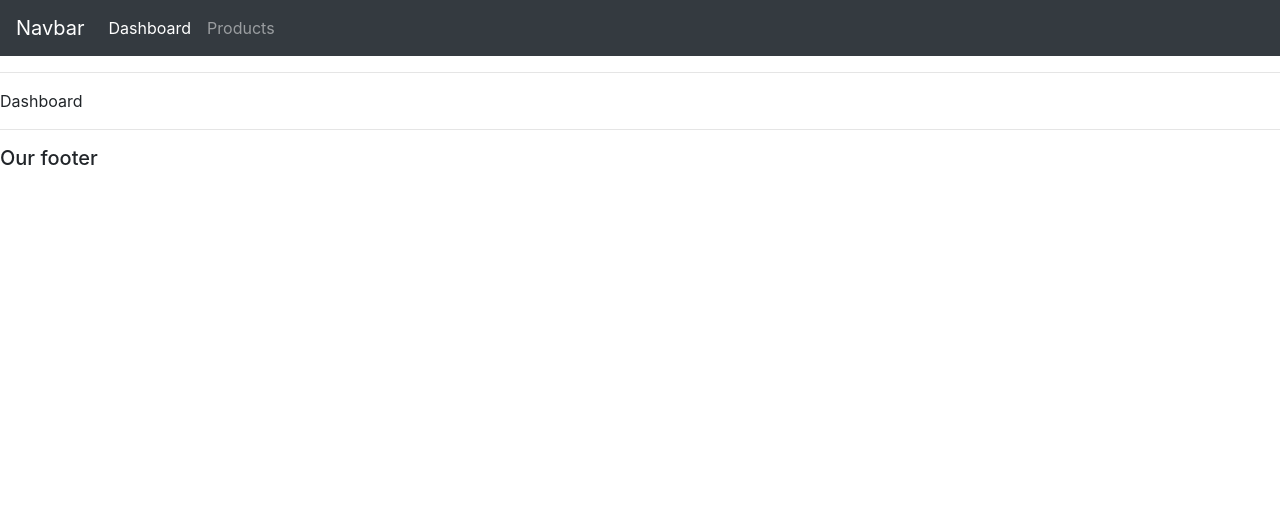
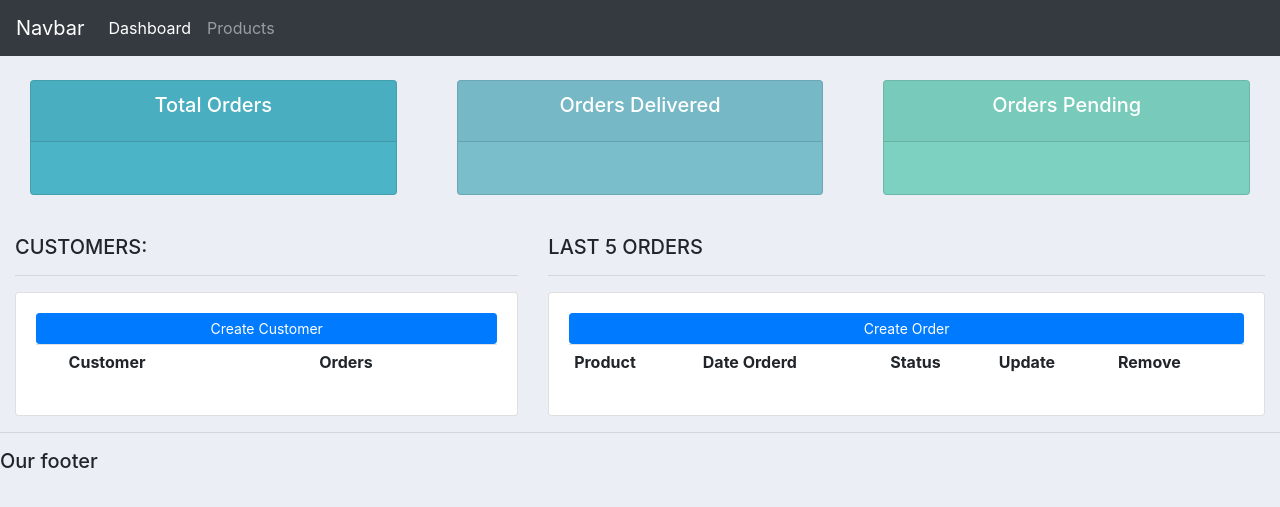
Before and after one commit to yoshuanl/django-practice, a Django app: template accounts/templates/accounts/dashboard.html in a window 1280 px wide. Shown: the top 507 px of the page. Run offline with Django 3.2, Linux system fonts and the light colour scheme; the template is opened without the code that fills it, so the values that code supplies are empty; some libraries are stand-ins or nearby versions.

Commit message:
add template from instructor

```diff
--- a/accounts/templates/accounts/dashboard.html
+++ b/accounts/templates/accounts/dashboard.html
@@ -2,6 +2,45 @@
 
 {% block content %}
 
-<p>Dashboard</p>
+{% include 'accounts/status.html' %}
+
+<br>
+
+<div class="row">
+    <div class="col-md-5">
+        <h5>CUSTOMERS:</h5>
+        <hr>
+        <div class="card card-body">
+            <a class="btn btn-primary  btn-sm btn-block" href="">Create Customer</a>
+            <table class="table table-sm">
+                <tr>
+                    <th></th>
+                    <th>Customer</th>
+                    <th>Orders</th>
+                </tr>
+
+            </table>
+        </div>
+    </div>
+
+    <div class="col-md-7">
+        <h5>LAST 5 ORDERS</h5>
+        <hr>
+        <div class="card card-body">
+            <a class="btn btn-primary  btn-sm btn-block" href="">Create Order</a>
+            <table class="table table-sm">
+                <tr>
+                    <th>Product</th>
+                    <th>Date Orderd</th>
+                    <th>Status</th>
+                    <th>Update</th>
+                    <th>Remove</th>
+                </tr>
+
+            </table>
+        </div>
+    </div>
+
+</div>
 
 {% endblock %}
--- a/accounts/templates/accounts/main.html
+++ b/accounts/templates/accounts/main.html
@@ -5,16 +5,37 @@
     <title>CRM</title>
     <link rel="stylesheet" href="https://stackpath.bootstrapcdn.com/bootstrap/4.3.1/css/bootstrap.min.css"
         integrity="sha384-ggOyR0iXCbMQv3Xipma34MD+dH/1fQ784/j6cY/iJTQUOhcWr7x9JvoRxT2MZw1T" crossorigin="anonymous">
+    <style>
+        /* #logo {} */
+
+        body {
+            background-color: #ebeff5;
+        }
+
+
+        #total-orders {
+            background-color: #4cb4c7;
+        }
+
+
+        #orders-delivered {
+            background-color: #7abecc;
+        }
+
+        #orders-pending {
+            background-color: #7CD1C0;
+        }
+    </style>
 </head>
 
 <body>
     {% include 'accounts/navbar.html' %}
+    <div class="container-fluid">
+        {% block content %}
+        {% endblock %}
+    </div>
+
     <hr>
-
-    {% block content %}
-    {% endblock %}
-    <hr>
-
     <h5>Our footer</h5>
 
     <script src="https://code.jquery.com/jquery-3.3.1.slim.min.js"
--- /dev/null
+++ b/accounts/templates/accounts/status.html
@@ -0,0 +1,42 @@
+<br>
+
+<div class="row">
+    <div class="col">
+        <div class="col-md">
+            <div class="card text-center text-white  mb-3" id="total-orders">
+                <div class="card-header">
+                    <h5 class="card-title">Total Orders</h5>
+                </div>
+                <div class="card-body">
+                    <h3 class="card-title"></h3>
+                </div>
+            </div>
+        </div>
+    </div>
+
+    <div class="col">
+        <div class="col-md">
+            <div class="card text-center text-white  mb-3" id="orders-delivered">
+                <div class="card-header">
+                    <h5 class="card-title">Orders Delivered</h5>
+                </div>
+                <div class="card-body">
+                    <h3 class="card-title"></h3>
+                </div>
+            </div>
+        </div>
+    </div>
+
+    <div class="col">
+        <div class="col-md">
+            <div class="card text-center text-white  mb-3" id="orders-pending">
+                <div class="card-header">
+                    <h5 class="card-title">Orders Pending</h5>
+                </div>
+                <div class="card-body">
+                    <h3 class="card-title"></h3>
+                </div>
+            </div>
+        </div>
+    </div>
+</div>
```
Also changed, not shown: accounts/templates/accounts/customer.html (+63 -1 lines), accounts/templates/accounts/products.html (+20 -1 lines).
